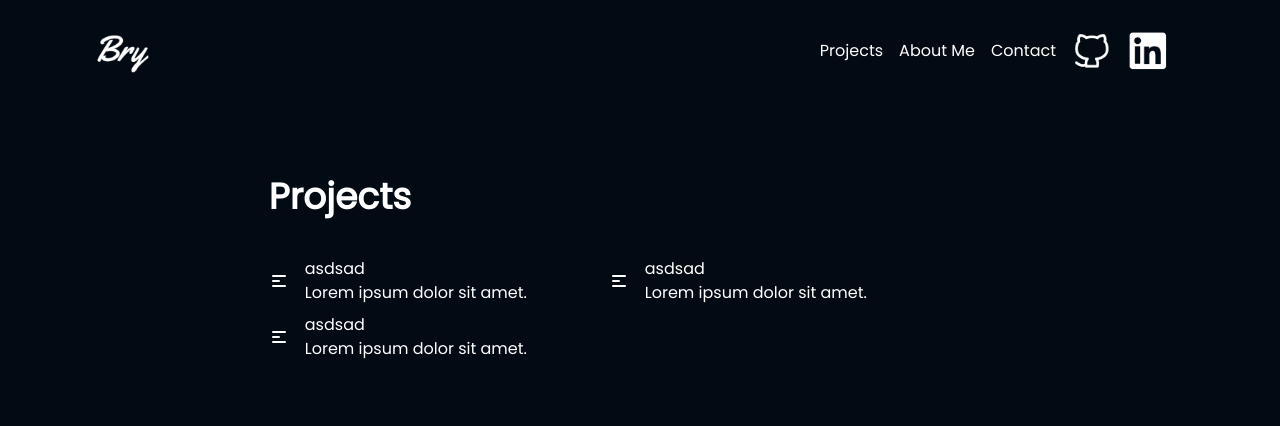
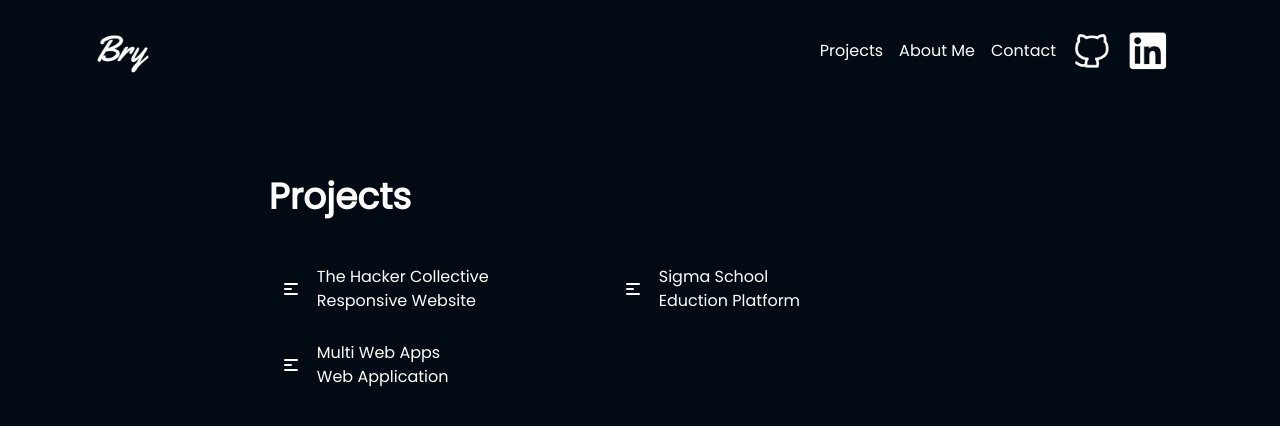
Before and after one commit to Shoko118/vue-portfolio, a Vue app: page /project in a window 1280 px wide. Shown: the top 426 px of the page. Built offline with nearby package versions, Linux system fonts and the light colour scheme.

Commit message:
updated in 28/4/22

```diff
--- a/src/components/ProjectsDetails.vue
+++ b/src/components/ProjectsDetails.vue
@@ -1,5 +1,4 @@
 <script setup>
-import { MenuAlt1Icon } from "@heroicons/vue/solid";
 const props = defineProps({
   details: {
     type: Array,
@@ -9,10 +8,25 @@ const props = defineProps({
 
 <template>
   <div class="mt-10 md:max-w-xl lg:max-w-2xl">
-    <div class="grid grid-cols-2 gap-2 w-full">
+    <div class="flex-col space-y-2 sm:space-y-0 sm:grid sm:grid-cols-2 sm:gap-3 w-full">
       <!-- grid 1 -->
       <div v-for="item in details" :key="item">
-        <div class="flex items-center">
+        <router-link
+          :to="{
+            name: `ProjectIn`,
+            params: {
+              id: item.id,
+              content: item.content,
+              heading1: item.heading1,
+              p: item.p,
+              p2: item.p2,
+              hrefs: item.hrefs,
+            },
+          }"
+        >
+          <div
+            class="flex items-center hover:bg-slate-700 transform transtion duration-150 ease-in-out sm:rounded-md sm:py-2 sm:px-3"
+          >
             <div>
               <component :is="item.icon" class="w-5 h-5" />
             </div>
@@ -20,7 +34,15 @@ const props = defineProps({
               <div>{{ item.title }}</div>
               <div>{{ item.desc }}</div>
             </div>
+            <div>
+              <h2 v-if="heading1">{{ item.heading1 }}</h2>
+              <p v-if="content">{{ item.content }}</p>
+              <p v-if="p">{{ item.p }}</p>
+              <p v-if="p2">{{ item.p2 }}</p>
+              <a v-if="hrefs" :href="item.hrefs">{{ item.hrefs }}</a>
             </div>
+          </div>
+        </router-link>
       </div>
       <!-- grid 2 -->
     </div>
--- a/src/pages/AboutMe.vue
+++ b/src/pages/AboutMe.vue
@@ -2,6 +2,15 @@
 
 <template>
   <div>
-    <h1>About Me page</h1>
+    <div class="pt-10 sm:pt-24">
+      <div class="mx-auto flex justify-center">
+        <div class="w-[70%] lg:w-[58%]">
+          <h1 class="font-bold text-3xl sm:text-4xl">About me</h1>
+          <div class="border-blue mt-10 md:max-w-xl lg:max-w-2xl">
+            <p>I'm</p>
+          </div>
+        </div>
+      </div>
+    </div>
   </div>
 </template>
--- a/src/pages/Project.vue
+++ b/src/pages/Project.vue
@@ -1,22 +1,43 @@
 <script setup>
+import { MenuAlt1Icon } from "@heroicons/vue/solid";
 import ProjectsDetails from "../components/ProjectsDetails.vue";
-import { MenuAlt1Icon } from "@heroicons/vue/solid";
 
 const details = [
   {
+    id: 1,
     icon: MenuAlt1Icon,
-    title: "asdsad",
-    desc: "Lorem ipsum dolor sit amet.",
+    title: "The Hacker Collective",
+    desc: "Responsive Website",
+    heading1: "The Hacker Collective",
+    content:
+      "In 2021 November, The Hacker Collective offer me an internship as a frontend developer, really love how we communicate as a team with UI/UX and other developers. The Hacker Collective is all about redefining the way things are done & creating new opportunities when others see problems, and armed with the knowledge of software and go on to monetize their skillsets by making an impact in society.",
+    p: "Nuxt 3 Tailwind CSS Pinia Vue 3",
+    p2: "Nuxt 3 can be optimized for faster performance and better developer experience and other features. Tailwind enables building complex responsive layouts freely and utility classes make it easier to build complex responsive layouts freely. Pinia is a lightweight state management library for Vue.JS, It uses the new reactivity system in Vue 3 to build an intuitive and fully typed state management library.",
+    hrefs: "https://hackercollective.co/",
   },
   {
+    id: 2,
     icon: MenuAlt1Icon,
-    title: "asdsad",
-    desc: "Lorem ipsum dolor sit amet.",
+    title: "Sigma School",
+    desc: "Eduction Platform",
+    heading1: "Sigma School",
+    content:
+      "In 2022 February, Sigma School has reached up to me to build this static website, Sigma School is an education platform where the mission is to bridge the skills gap between employers and employees and redefine the education system. Because students are struggling to get jobs and employers are still struggling to hire good talents.",
+    p: "Webflow",
+    p2: "Why Webflow is because Webflow lets you finalize projects faster without sacrificing quality. You’ll get initial designs into the hands of your project in days, not weeks. And you’ll be able to implement your clients’ changes with ease, moving the final product closer to launch and decreasing the time between client approval and version iterations.",
+    hrefs: "https://sigmaschool.co/",
   },
   {
+    id: 3,
     icon: MenuAlt1Icon,
-    title: "asdsad",
-    desc: "Lorem ipsum dolor sit amet.",
+    title: "Multi Web Apps",
+    desc: "Web Application",
+    heading1: "Multi Web Apps",
+    content:
+      "I build these 3 web applications is because just for fun and also to practice my fronted skill to become a better frontend developer. ",
+    p: " Vue 3 Tailwind CSS",
+    p2: "I use Vue 3 to build these 3 web applications to practice my conditional rendering, list rendering, event handling, SFC, two-way data binding, Tailwind CSS, and also Javascript.",
+    hrefs: "https://vue-multi-web-app.netlify.app/",
   },
 ];
 </script>
--- /dev/null
+++ b/src/pages/ProjectIn.vue
@@ -0,0 +1,26 @@
+<script setup></script>
+
+<template>
+  <div class="pt-10 pb-20 sm:pt-24">
+    <div class="mx-auto flex justify-center">
+      <div class="w-[70%] lg:w-[58%]">
+        <h1 class="font-bold text-3xl sm:text-4xl">Overview</h1>
+        <div class="mt-14 space-y-4">
+          <h2 class="text-2xl font-semibold">{{ $route.params.heading1 }}</h2>
+          <p class="">{{ $route.params.content }}</p>
+          <div class="flex items-center">
+            <h2 class="text-lg font-semibold">Techs:</h2>
+            <p class="ml-3 text-lg">{{ $route.params.p }}</p>
+          </div>
+          <p class="text-base">{{ $route.params.p2 }}</p>
+          <p>
+            Feel free to check their website
+            <a class="text-md bg-gray-600 hover:bg-gray-500 rounded-full px-3 py-0.5" :href="$route.params.hrefs"
+              >Here</a
+            >
+          </p>
+        </div>
+      </div>
+    </div>
+  </div>
+</template>
--- a/src/router/router.js
+++ b/src/router/router.js
@@ -10,6 +10,12 @@ const routes = [
   {
     path: "/project",
     component: () => import("../pages/Project.vue"),
+  },
+  {
+    path: "/project/:id",
+    name: "ProjectIn",
+    props: true,
+    component: () => import("../pages/ProjectIn.vue"),
   },
   {
     path: "/contact",
```
Lines whose indentation alone changed are shown as unchanged.
